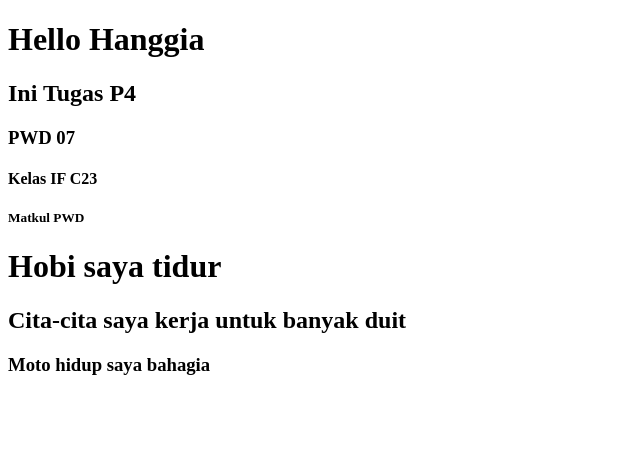
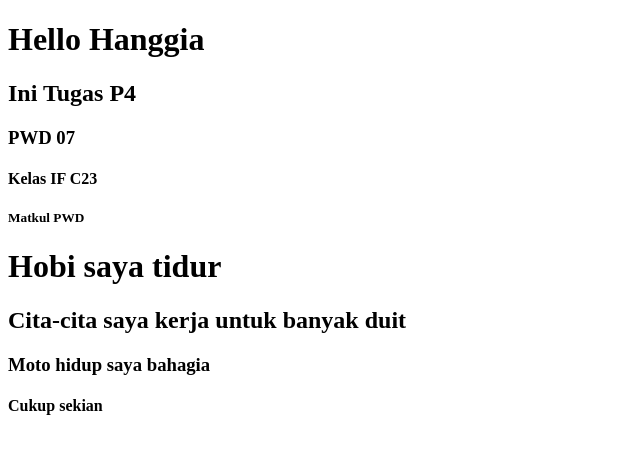
Before and after one commit to Hanggi777/T4PWD7-PRAKTIKUM, a plain HTML site: page index.html in a window 1280 px wide. Shown: the whole page, without its empty margins (0-640 px from the left). Drawn offline with Linux system fonts and the light colour scheme.

Commit message:
menambahkan H4

```diff
--- a/index.html
+++ b/index.html
@@ -14,5 +14,6 @@
     <h1>Hobi saya tidur</h1>
     <h2>Cita-cita saya kerja untuk banyak duit</h2>
     <h3>Moto hidup saya bahagia</h3>
+    <h4>Cukup sekian</h4>
 </body>
 </html>
```
